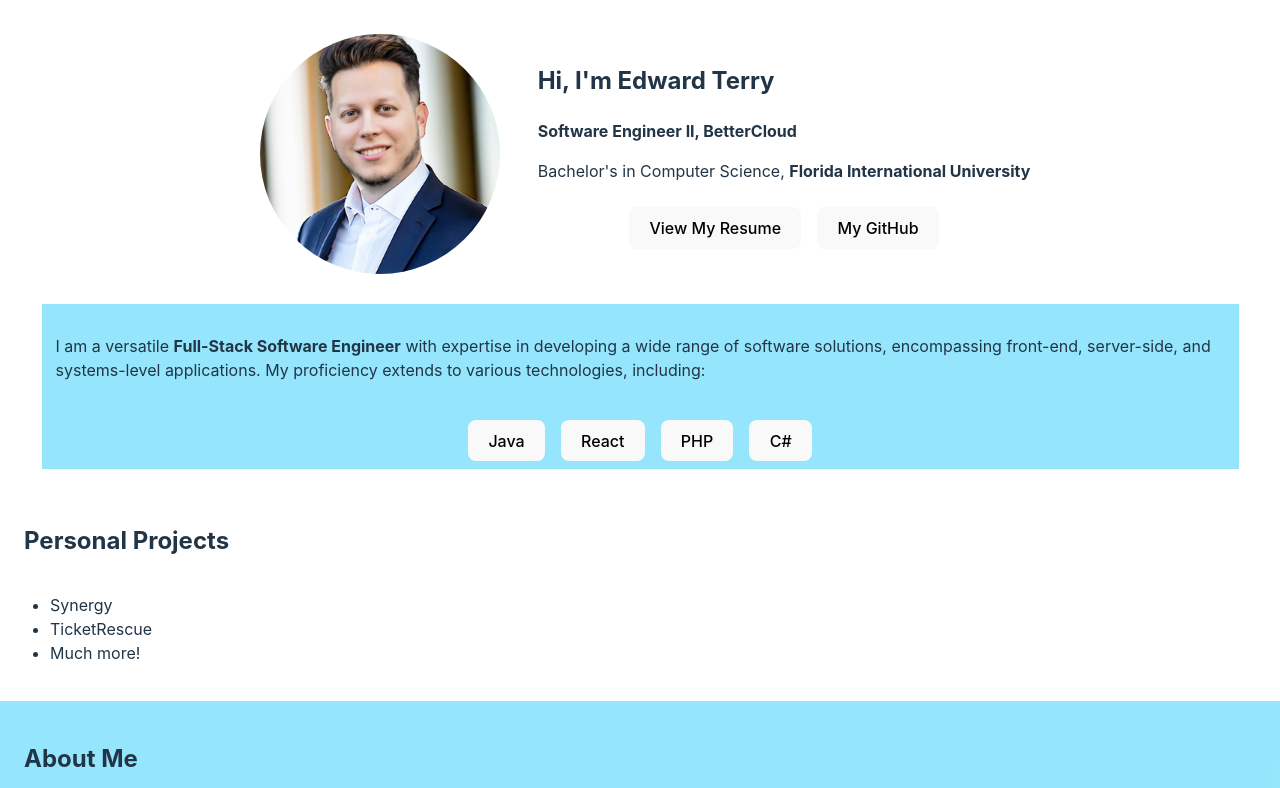
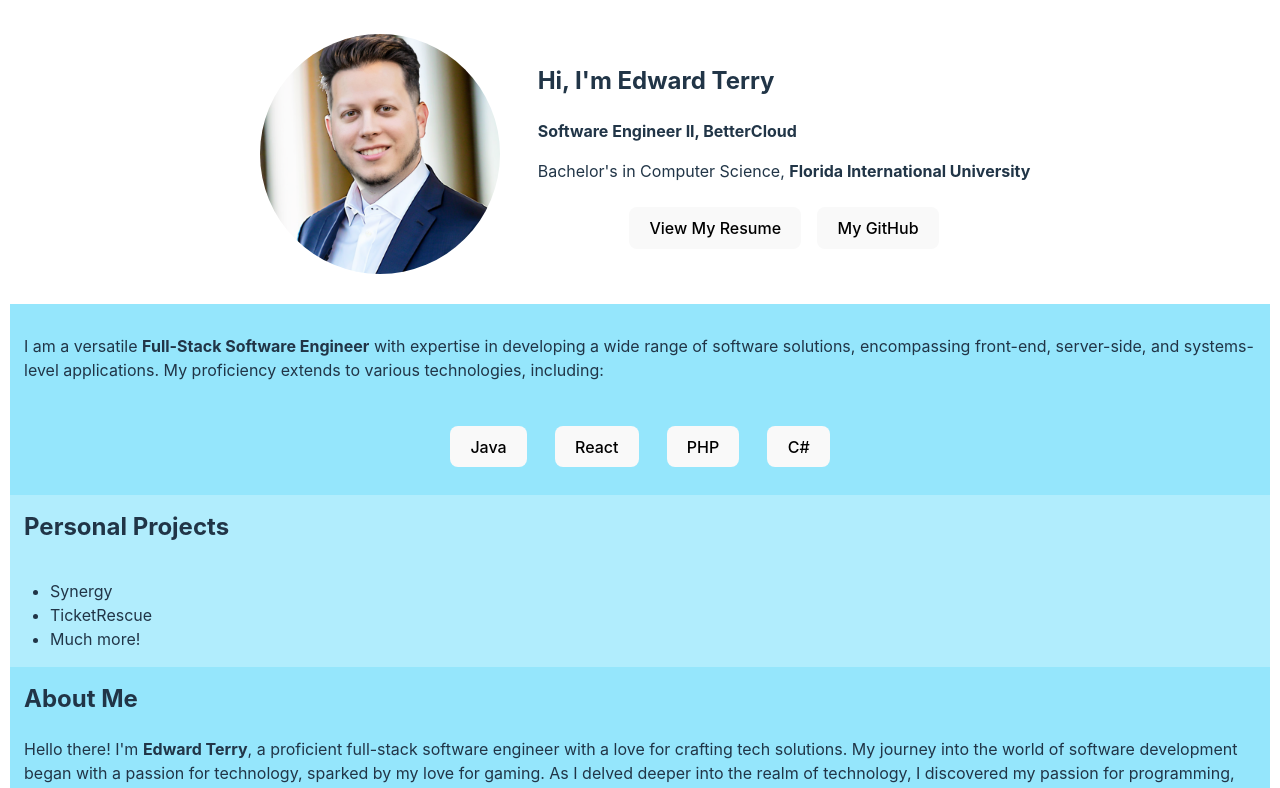
Before and after one commit to EdTerry/EdTerry.github.io, a React (Vite) app in the folder client/: page / in a window 1280 px wide. Shown: the top 788 px of the page. Built offline with nearby package versions, Linux system fonts and the light colour scheme.

Commit message:
Fixing issues with div spacing in CSS

```diff
--- a/client/src/App.css
+++ b/client/src/App.css
@@ -45,12 +45,14 @@
 }
 
 .summary-box {
-  width: 95%;
+  width: 100%;
+
+
   background-color: #61dafbaa;
 }
 
 .summary-box button {
-  margin: 8px;
+  margin: 14px;
 }
 
 .summary-box p {
@@ -58,17 +60,18 @@
 }
 
 .projects-box {
-  padding: 20px;
+  background-color: #61dafb7e;
+
   width: 100%;
 }
 
 .projects-box h2 {
+  margin-top: 0;
   padding: 14px;
 }
 
 .about-me {
   background-color: #61dafbaa;
-  padding: 20px;
   width: 100%;
 }
 
@@ -78,6 +81,7 @@
 }
 
 .about-me h2 {
+  margin-top: 14px;
   padding-left: 14px;
   padding-right: 14px;
 }
@@ -90,7 +94,7 @@
   border-radius: 50%;
 }
 .logo:hover {
-  filter: drop-shadow(0 0 2em #64ffc1aa);
+  filter: drop-shadow(0 0 2em #ddfff1f3);
 }
 .logo.react:hover {
   filter: drop-shadow(0 0 2em #61dafbaa);
--- a/client/src/App.jsx
+++ b/client/src/App.jsx
@@ -32,12 +32,10 @@ function App() {
         </div>
       </div>
       <div className="summary-box">
-        <div>
           <p>
             I am a versatile <strong>Full-Stack Software Engineer</strong> with expertise in developing a wide range of software solutions, encompassing front-end, server-side, and systems-level applications. My proficiency extends to various technologies, including:
           </p>
-        </div>
-        <div style={{width: '100%', textAlign: 'center'}}>
+        <div style={{width: '100%', textAlign: 'center', marginBottom: '14px'}}>
           <button>Java</button>
           <button>React</button>
           <button>PHP</button>
```
